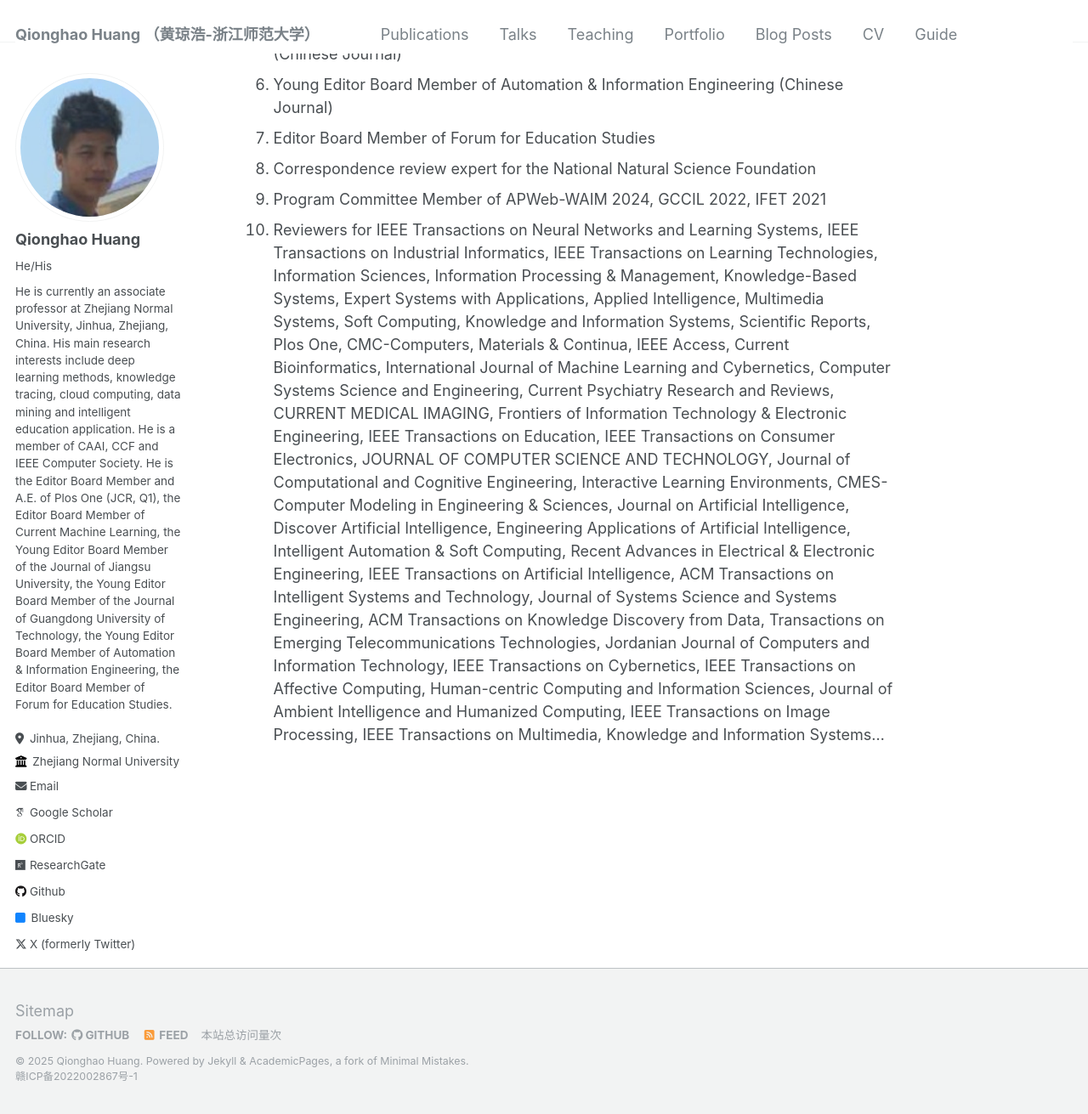
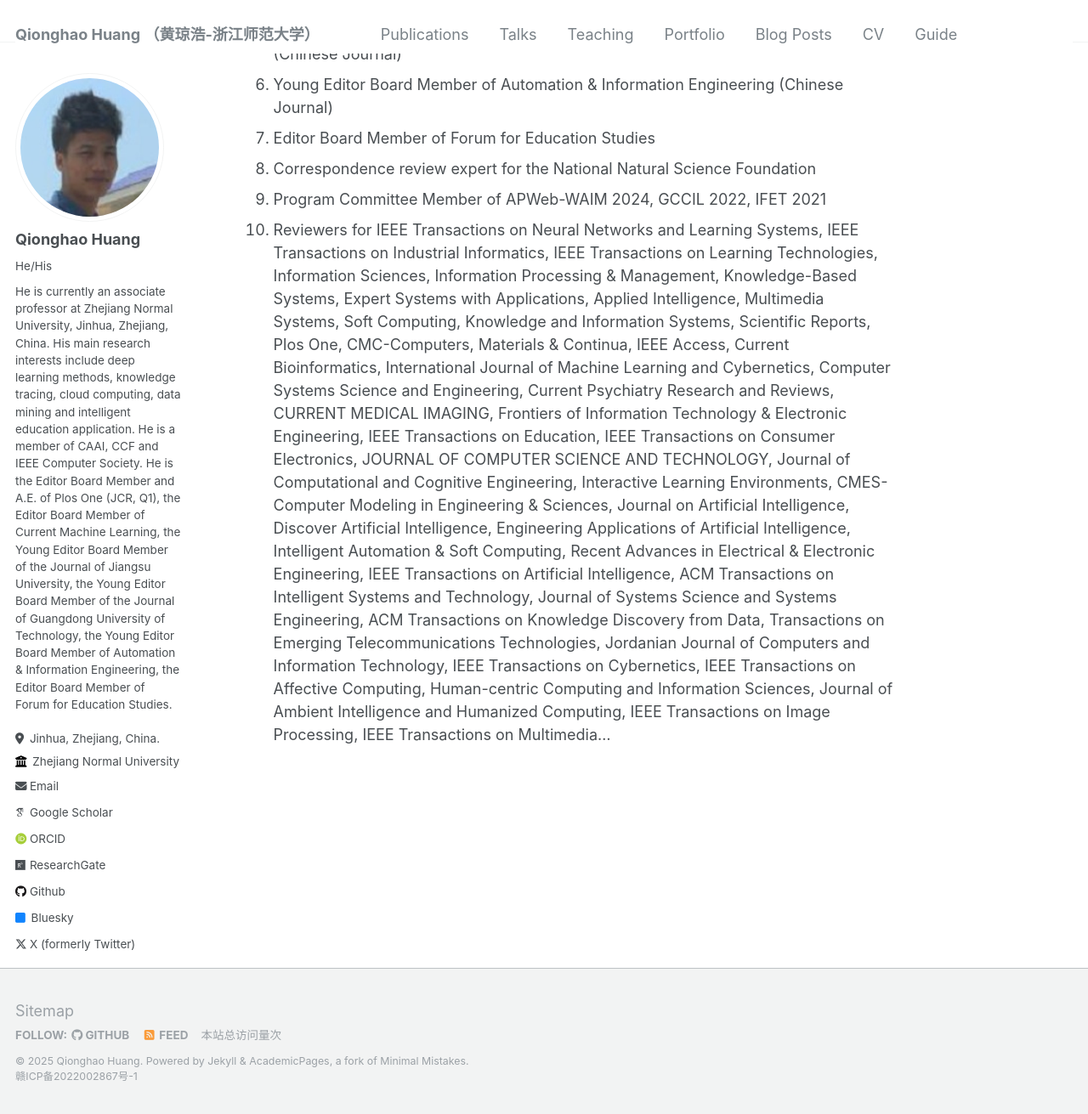
Before and after one commit to qhhuang-ai/qhhuang-ai.github.io, a Jekyll site: the page built from _pages/about.md, in a window 1280 px wide and 1400 px high, scrolled down 10061 px. Shown: the top 1311 px of the window at 85% size. Built offline with Jekyll 4.4.1, drawn with Linux system fonts in a browser that asks for light colours; some web fonts are replaced; a script that is not in the unit is left out; comment, search, counter and statistics services are not loaded.

Commit message:
update CV!

```diff
--- a/_pages/about.md
+++ b/_pages/about.md
@@ -107,4 +107,4 @@
 1. Correspondence review expert for the National Natural Science Foundation
 1. Program Committee Member of APWeb-WAIM 2024, GCCIL 2022, IFET 2021
 1. Reviewers for IEEE Transactions on Neural Networks and Learning Systems, IEEE Transactions on Industrial Informatics, IEEE Transactions on Learning Technologies, Information Sciences, Information Processing & Management, Knowledge-Based Systems, Expert Systems with Applications, Applied Intelligence, Multimedia Systems, Soft Computing, Knowledge and Information Systems, Scientific Reports, Plos One, CMC-Computers, Materials & Continua,  IEEE Access, Current Bioinformatics, International Journal of Machine Learning and Cybernetics, Computer Systems Science and Engineering, Current Psychiatry Research and Reviews, CURRENT MEDICAL IMAGING,  Frontiers of Information Technology & Electronic Engineering, IEEE Transactions on Education, IEEE Transactions on Consumer Electronics, JOURNAL OF COMPUTER SCIENCE AND TECHNOLOGY, Journal of Computational and Cognitive Engineering, Interactive Learning Environments, CMES-Computer Modeling in Engineering & Sciences, Journal on Artificial Intelligence, Discover Artificial Intelligence, Engineering Applications of Artificial Intelligence,
-Intelligent Automation & Soft Computing, Recent Advances in Electrical & Electronic Engineering, IEEE Transactions on Artificial Intelligence, ACM Transactions on Intelligent Systems and Technology, Journal of Systems Science and Systems Engineering, ACM Transactions on Knowledge  Discovery from Data, Transactions on Emerging Telecommunications Technologies, Jordanian Journal of Computers and Information Technology, IEEE Transactions on Cybernetics, IEEE Transactions on Affective Computing, Human-centric Computing and Information Sciences, Journal of Ambient Intelligence and Humanized Computing, IEEE Transactions on Image Processing, IEEE Transactions on Multimedia, Knowledge and Information Systems...
+Intelligent Automation & Soft Computing, Recent Advances in Electrical & Electronic Engineering, IEEE Transactions on Artificial Intelligence, ACM Transactions on Intelligent Systems and Technology, Journal of Systems Science and Systems Engineering, ACM Transactions on Knowledge  Discovery from Data, Transactions on Emerging Telecommunications Technologies, Jordanian Journal of Computers and Information Technology, IEEE Transactions on Cybernetics, IEEE Transactions on Affective Computing, Human-centric Computing and Information Sciences, Journal of Ambient Intelligence and Humanized Computing, IEEE Transactions on Image Processing, IEEE Transactions on Multimedia...
```
